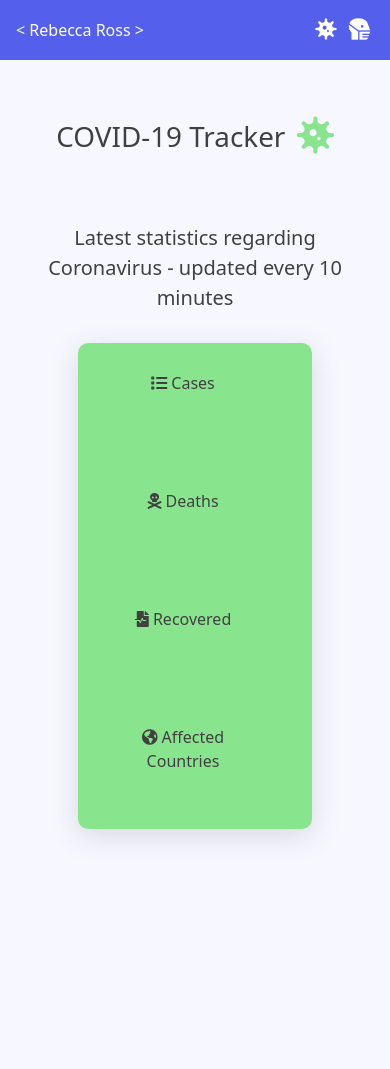
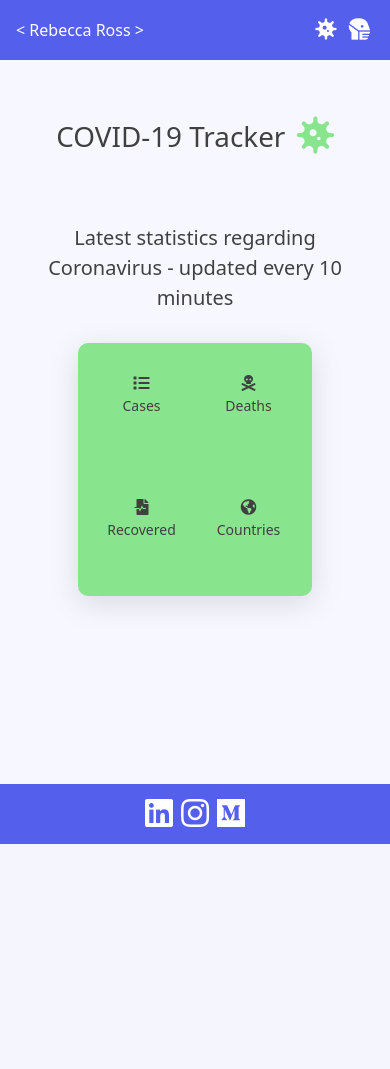
Before and after one commit to b-lauren/covid-tracker, a PHP site: page / in a window 390 px wide. Shown: the top 1069 px of the page. After the commit the page ends 844 px from the top, so only its background shows below. Run offline with PHP 8.4, Linux system fonts and the light colour scheme.

Commit message:
improved responsiveness

```diff
--- a/index.html
+++ b/index.html
@@ -27,20 +27,24 @@
   <p class="lead center">Latest statistics regarding Coronavirus - updated every 10 minutes</p>
 
   <div class="stats grid-container">
-    <div>
-      <p><i class="fas fa-list"></i> Cases</p>
+    <div class="grid-item">
+      <i class="fas fa-list"></i>
+      <p>Cases</p>
       <span class="cases"></span>
     </div>
-    <div>
-      <p><i class="fas fa-skull-crossbones"></i> Deaths</p>
+    <div class="grid-item">
+      <i class="fas fa-skull-crossbones"></i>
+      <p>Deaths</p>
       <span class="deaths"></span>
     </div>
-    <div>
-      <p><i class="fas fa-file-medical-alt"></i> Recovered</p>
+    <div class="grid-item">
+      <i class="fas fa-file-medical-alt"></i>
+      <p>Recovered</p>
       <span class="recovered"></span>
     </div>
-    <div>
-      <p><i class="fas fa-globe-americas"></i> Affected Countries</p>
+    <div class="grid-item">
+      <i class="fas fa-globe-americas"></i>
+      <p>Countries</p>
       <span class="affected-countries"></span>
     </div>
   </div>
--- a/styles.css
+++ b/styles.css
@@ -100,8 +100,8 @@
 
 .grid-container {
   display: grid;
-  grid-row-gap: 30px;
-  grid-template-columns: repeat(auto-fill, 190px);
+  grid-row-gap: 15px;
+  grid-template-columns: repeat(auto-fit, minmax(100px, 1fr));
   padding: 10px;
 }
 
@@ -125,13 +125,21 @@
   .virus {
     margin-left: 4px;
   }
-
+/*
   .stats {
     margin-bottom: 400px;
   }
-
+*/
   .stats div {
     padding: 18px;
     margin-bottom: 12px;
   }
+
+  .grid-item span {
+    font-size: 14px;
+  }
+
+  .grid-item p {
+    font-size: 14px;
+  }
 }
```
